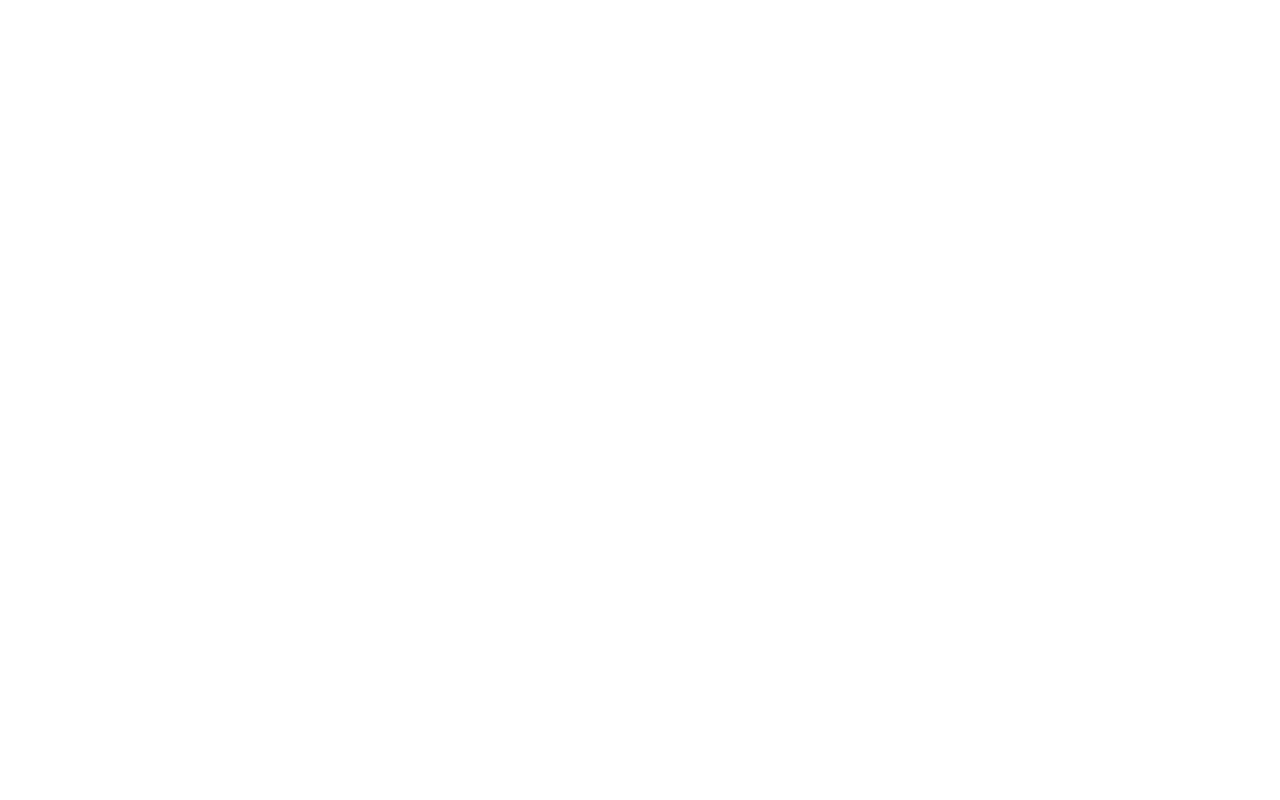
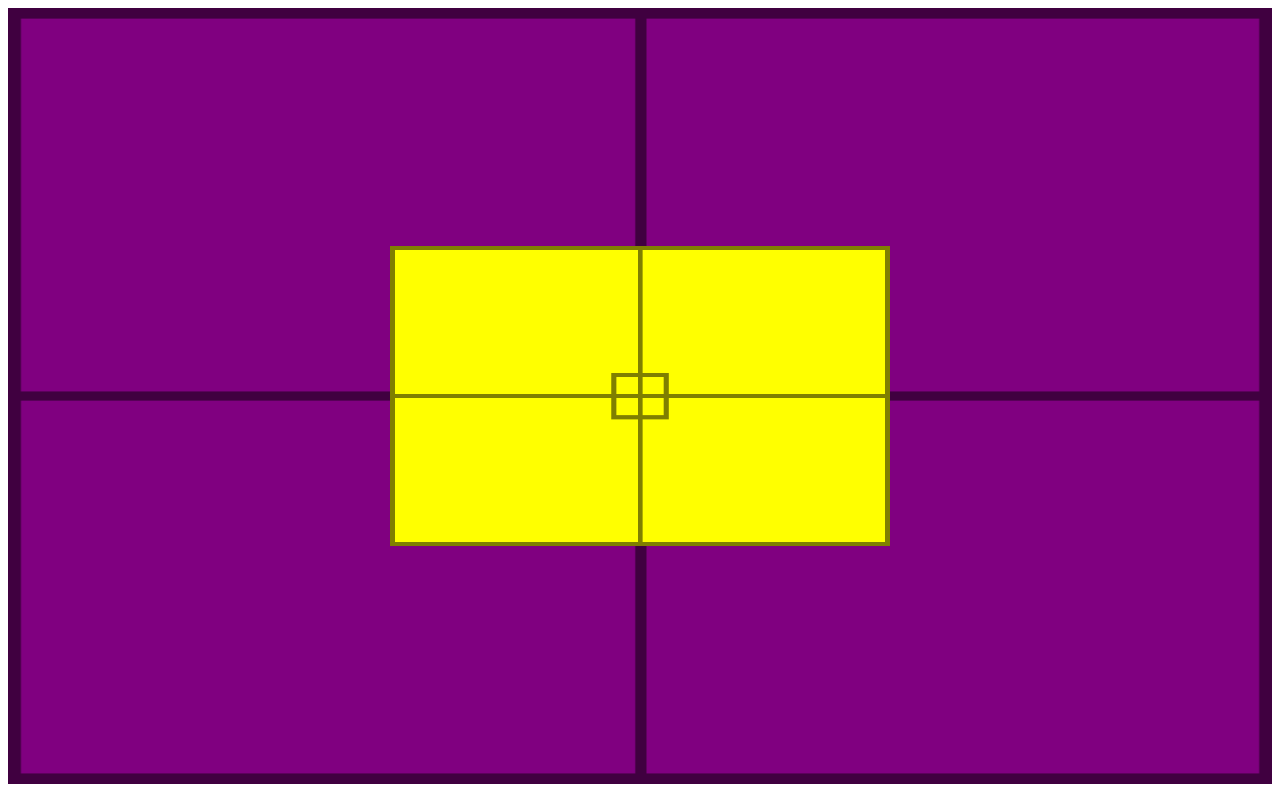
Before and after one commit to natalianatalli/html-css, a plain HTML site: page exercicios/ex022/fundo007.html in a window 1280 px wide. Drawn offline with Linux system fonts and the light colour scheme.

Commit message:
novo exercicio

```diff
--- a/exercicios/ex022/fundo007.html
+++ b/exercicios/ex022/fundo007.html
@@ -3,9 +3,36 @@
 <head>
     <meta charset="UTF-8">
     <meta name="viewport" content="width=device-width, initial-scale=1.0">
-    <title>Document</title>
+    <title>Alinhamento vertical</title>
+    <style>
+        div#fora {
+            background-color: purple;
+            background-image: url(imagens/target001.png);
+            background-size: 100% 100%;
+            height: 97vh;
+
+            position: relative;
+        }
+
+        div#dentro {
+            background-color: yellow;
+            background-image: url(imagens/target001.png);
+            background-size: 100% 100%;
+            width: 500px;
+            height: 300px;
+
+            position: absolute;
+            left: 50%;
+            top: 50%;
+            transform: translate(-50%, -50%); /*valor negativo: 1° esquerda 2° cima; valor positivo: 1° direita 2° baixo*/
+        }
+    </style>
 </head>
 <body>
+    <div id="fora">
+        <div id="dentro">
 
+        </div>
+    </div>
 </body>
 </html>
```
